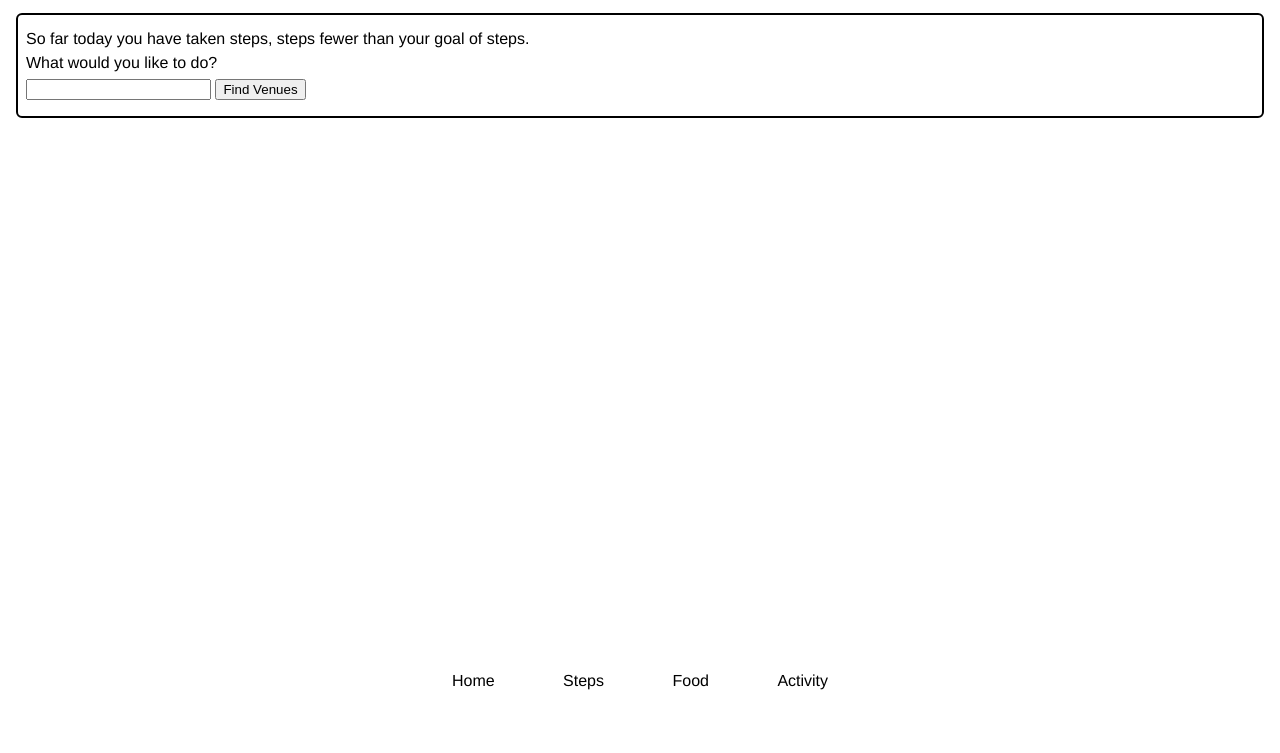
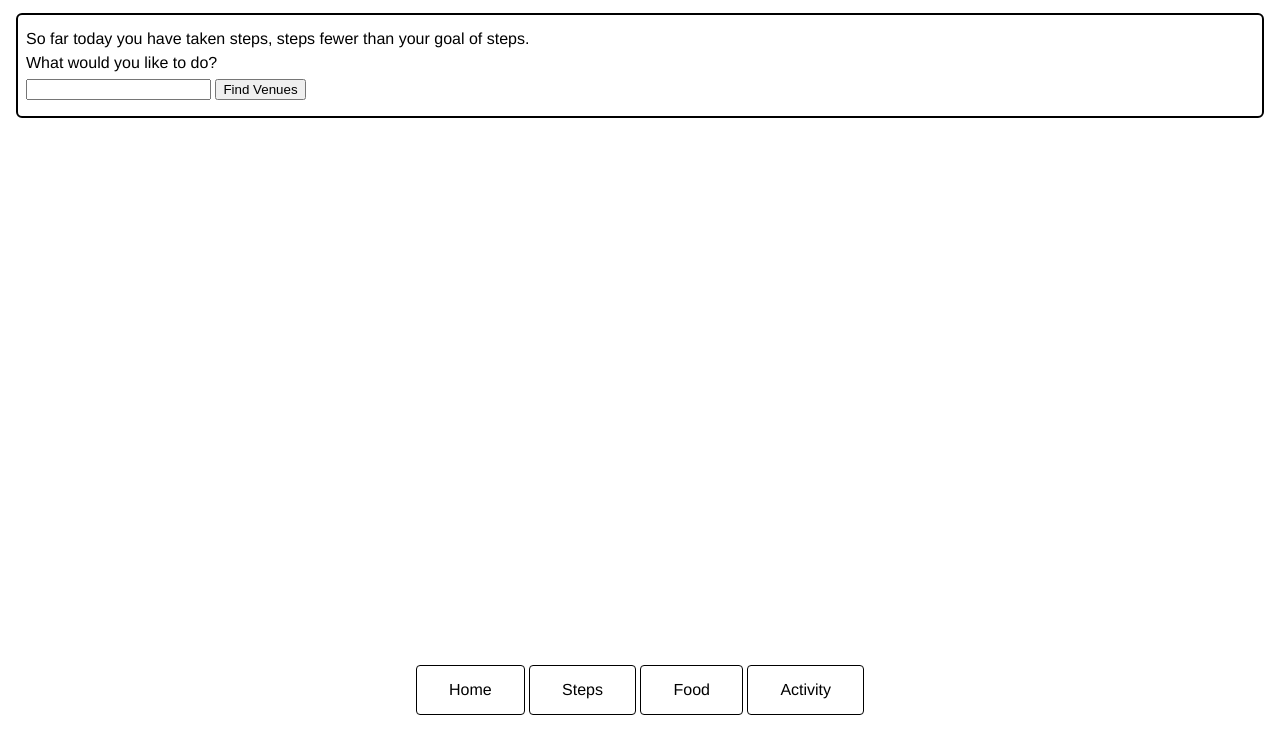
Before and after one commit to esmonges/fitbitCompleter, a website: page static/steps.html in a window 1280 px wide. Shown: the part 87-840 px from the top of the page. Drawn offline with Linux system fonts and the light colour scheme; some packages are replaced by stand-ins of ours; no server answers.

Commit message:
Make links more button-y

```diff
--- a/static/steps.css
+++ b/static/steps.css
@@ -72,13 +72,17 @@ p {
   position: fixed;
   bottom: 0px;
   width: 100%;
-  height: 5%;
-  /*height: 2rem;*/
+  height: 3rem;
 }
 
 .tab {
   padding-left: 2.5%;
   padding-right: 2.5%;
-  padding-bottom: 1em;
+  padding-top: 1rem;
+  padding-bottom: 1rem;
   display: inline-block;
+
+  border-width: 1px;
+  border-radius: 4px;
+  border-style: solid;
 }
--- a/static/steps.html
+++ b/static/steps.html
@@ -71,7 +71,7 @@
         if (response.success) {
           var goalSteps = response.goalSteps;
           var actualSteps = response.actualSteps;
-          var stepsPerMile = response.stepsForMile;
+          var stepsPerMile = response.stepsPerMile;
 
           localStorage.remainingSteps = goalSteps - actualSteps;
           localStorage.stepsPerMile = stepsPerMile;
```
